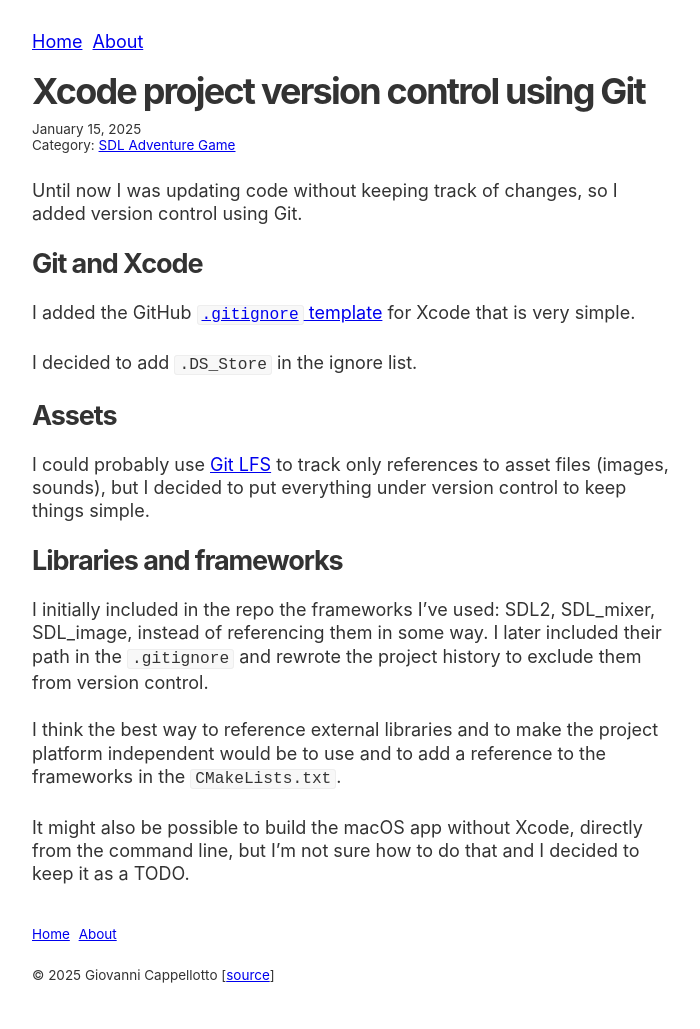
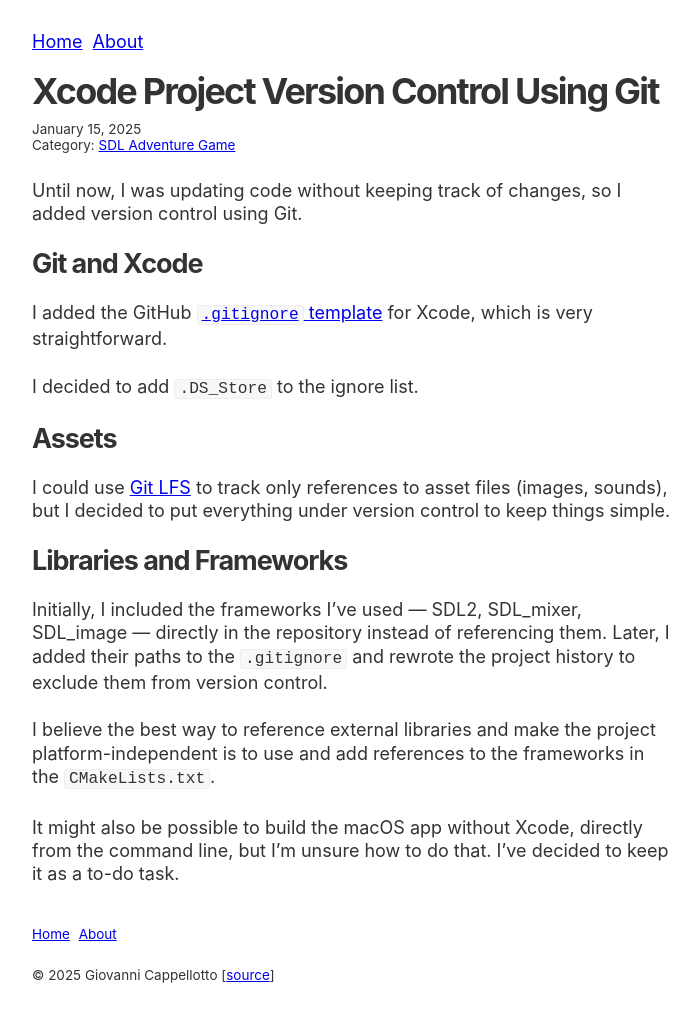
Before and after one commit to curlybracketshq/giovanni.curlybrackets.it, a Jekyll site: the page built from sdl-adventure-game/_posts/2025-01-15-xcode-project-version-control-using-git.markdown, in a window 1280 px wide. Shown: the whole page, without its empty margins (288-988 px from the left). Built offline with Jekyll 4.4.1, drawn with Linux system fonts in a browser that asks for light colours.

Commit message:
Improve content

```diff
--- a/sdl-adventure-game/_posts/2025-01-15-xcode-project-version-control-using-git.markdown
+++ b/sdl-adventure-game/_posts/2025-01-15-xcode-project-version-control-using-git.markdown
@@ -1,25 +1,25 @@
 ---
-title: Xcode project version control using Git
+title: Xcode Project Version Control Using Git
 layout: post
 date: 2025-01-15 09:00:00 -0500
 ---
 
-Until now I was updating code without keeping track of changes, so I added version control using Git.
+Until now, I was updating code without keeping track of changes, so I added version control using Git.
 
 ## Git and Xcode
 
-I added the GitHub [`.gitignore` template](https://github.com/github/gitignore/blob/ceea7cab/Global/Xcode.gitignore) for Xcode that is very simple.
+I added the GitHub [`.gitignore` template](https://github.com/github/gitignore/blob/ceea7cab/Global/Xcode.gitignore) for Xcode, which is very straightforward.
 
-I decided to add `.DS_Store` in the ignore list.
+I decided to add `.DS_Store` to the ignore list.
 
 ## Assets
 
-I could probably use [Git LFS](https://git-lfs.com/) to track only references to asset files (images, sounds), but I decided to put everything under version control to keep things simple.
+I could use [Git LFS](https://git-lfs.com/) to track only references to asset files (images, sounds), but I decided to put everything under version control to keep things simple.
 
-## Libraries and frameworks
+## Libraries and Frameworks
 
-I initially included in the repo the frameworks I've used: SDL2, SDL_mixer, SDL_image, instead of referencing them in some way. I later included their path in the `.gitignore` and rewrote the project history to exclude them from version control.
+Initially, I included the frameworks I've used — SDL2, SDL_mixer, SDL_image — directly in the repository instead of referencing them. Later, I added their paths to the `.gitignore` and rewrote the project history to exclude them from version control.
 
-I think the best way to reference external libraries and to make the project platform independent would be to use and to add a reference to the frameworks in the `CMakeLists.txt`.
+I believe the best way to reference external libraries and make the project platform-independent is to use and add references to the frameworks in the `CMakeLists.txt`.
 
-It might also be possible to build the macOS app without Xcode, directly from the command line, but I'm not sure how to do that and I decided to keep it as a TODO.
+It might also be possible to build the macOS app without Xcode, directly from the command line, but I'm unsure how to do that. I've decided to keep it as a to-do task.
```
